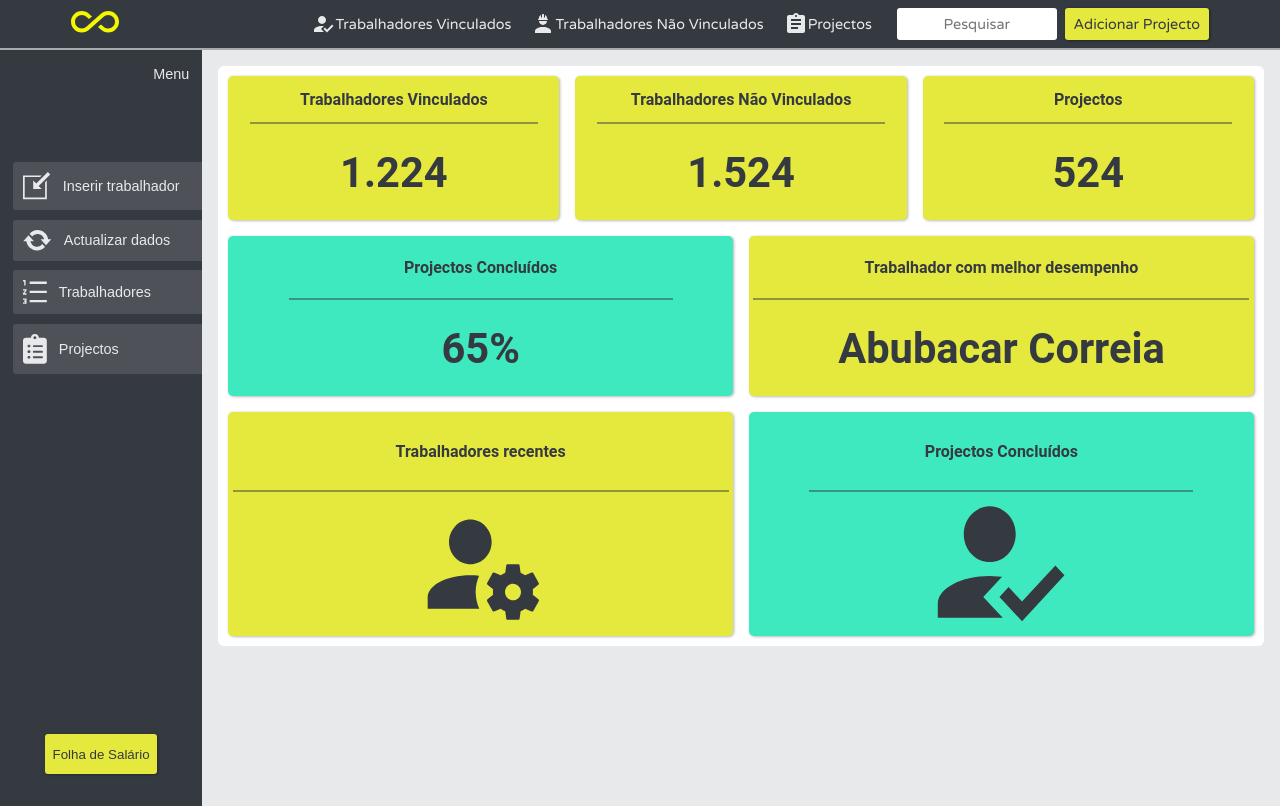
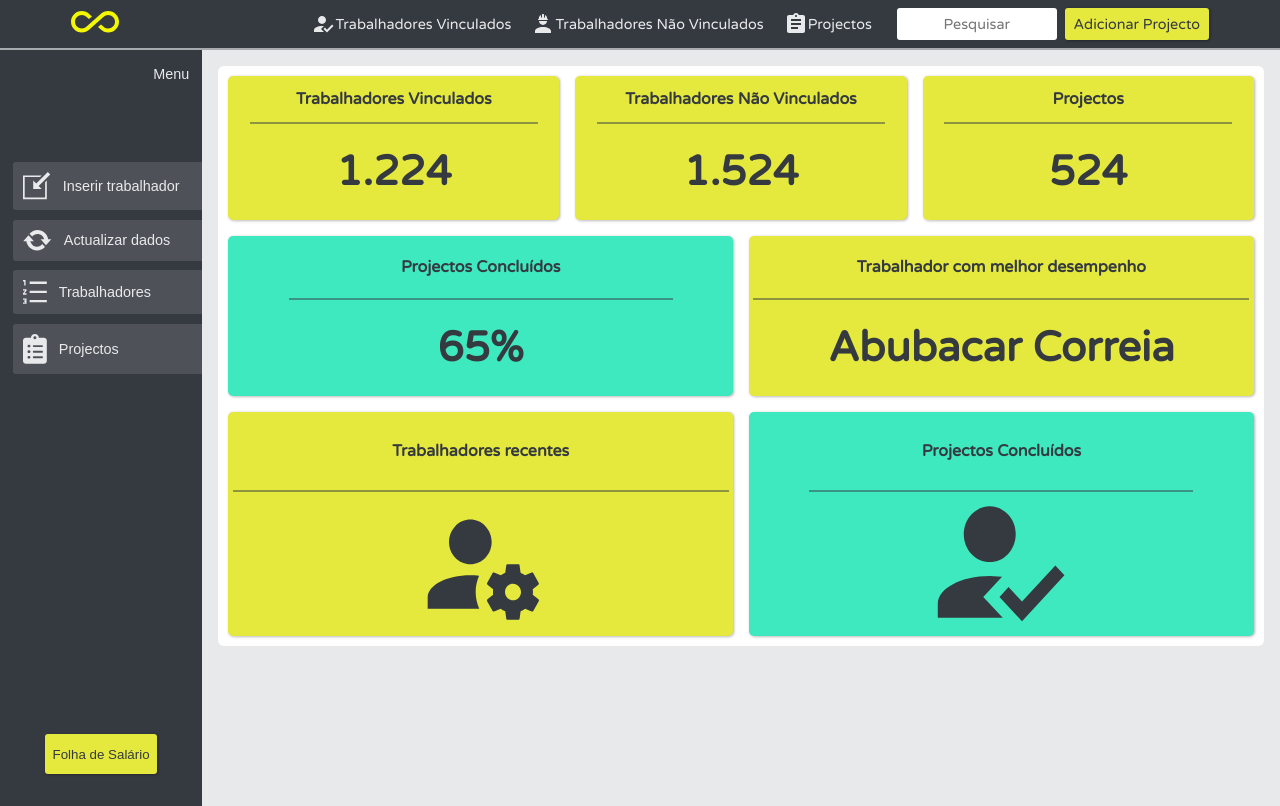
Before and after one commit to Seratooo/S-folha-de-pagamento, a React (Create React App) app in the folder web/: page / in a window 1280 px wide. Built offline with nearby package versions, Linux system fonts and the light colour scheme.

Commit message:
update style

```diff
--- a/web/src/components/01.11_StisticComponents/style.css
+++ b/web/src/components/01.11_StisticComponents/style.css
@@ -24,8 +24,10 @@ div.title{
   width: 18rem;
   height: 3rem;
   border-bottom: 2px solid #353a407c;
+  font-family: 'Varela Round';
 }
 div.qntd{
+  font-family: 'Varela Round';
   display: flex;
   justify-content: center;
   align-items: center;
```
